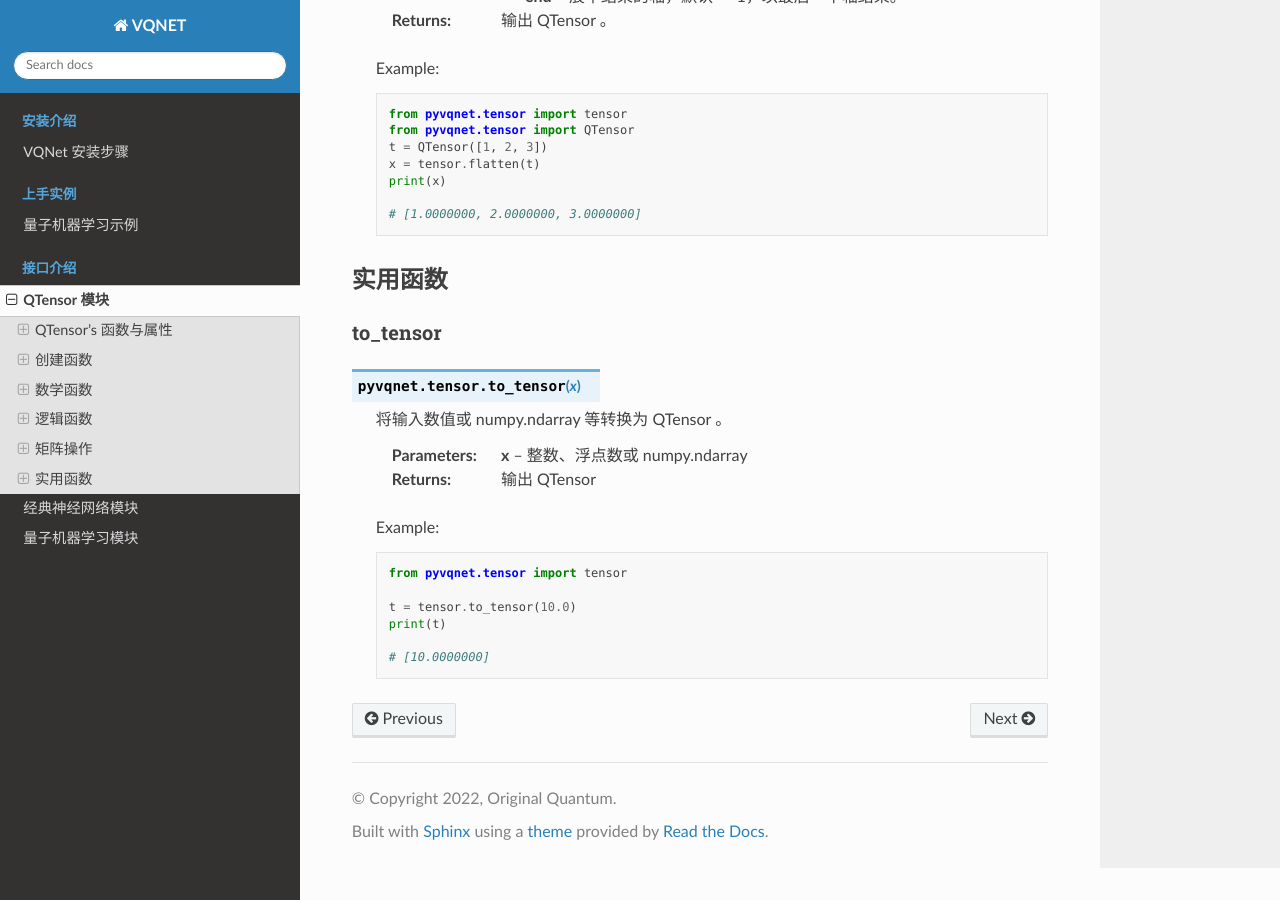
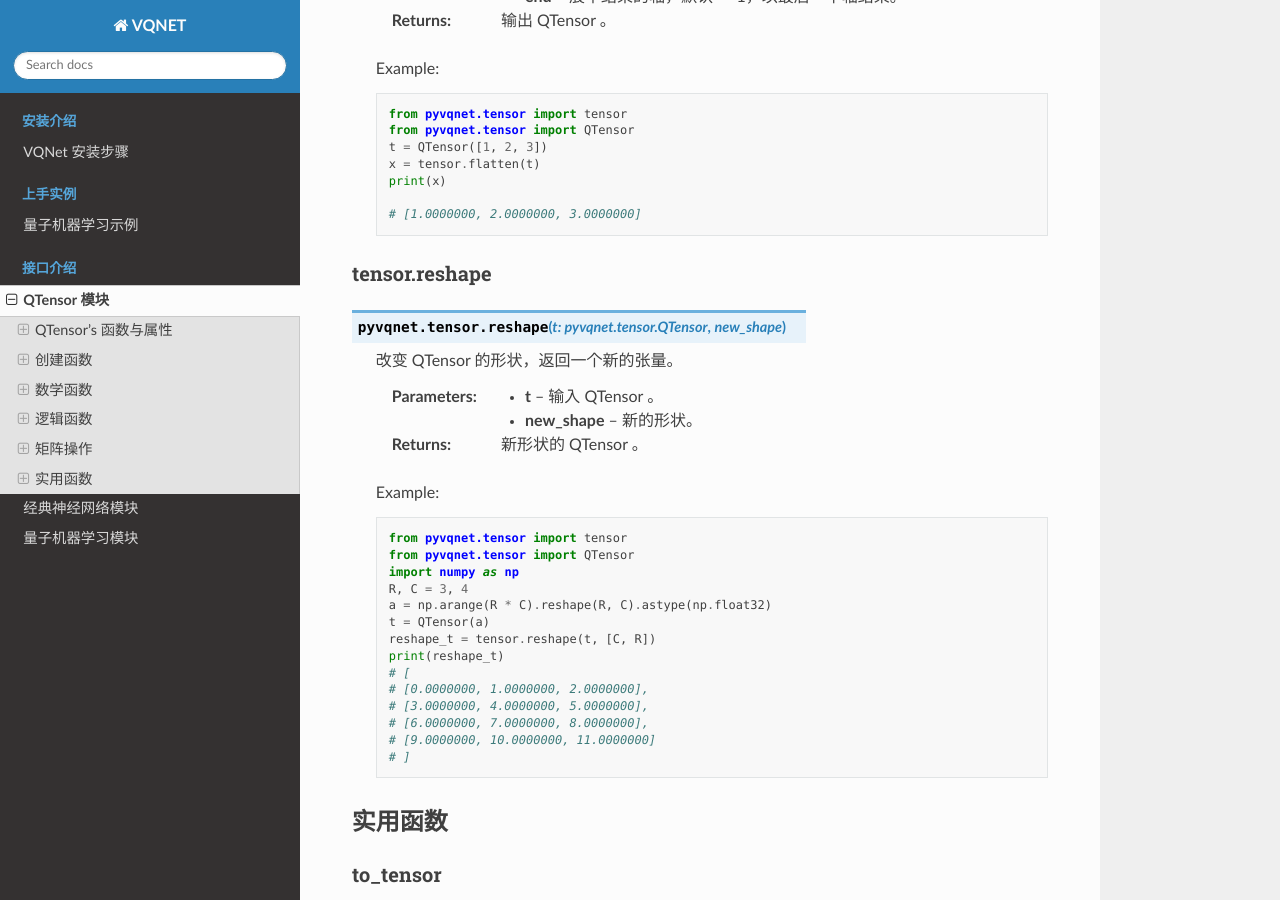
Before and after one commit to OriginQ/VQNET2.0-tutorial, a Sphinx documentation site: the page built from source/rst/QTensor.rst, in a window 1280 px wide and 900 px high, scrolled down 58653 px. Built offline with Sphinx 7.4.7 and the Read the Docs theme 2.0.0, drawn with Linux system fonts in a browser that asks for light colours.

Commit message:
[fix] add tensor.reshape.fix save_parameters bug in doc

```diff
--- a/source/rst/QTensor.rst
+++ b/source/rst/QTensor.rst
@@ -3104,6 +3104,35 @@
         # [1.0000000, 2.0000000, 3.0000000]
 
 
+tensor.reshape
+^^^^^^^^^^^^^^^^^^^^^^^^^^^^^
+
+.. py:function:: pyvqnet.tensor.reshape(t: pyvqnet.tensor.QTensor,new_shape)
+
+    改变 QTensor 的形状，返回一个新的张量。
+
+    :param t: 输入 QTensor 。
+    :param new_shape: 新的形状。
+
+    :return: 新形状的 QTensor 。
+
+    Example::
+
+        from pyvqnet.tensor import tensor
+        from pyvqnet.tensor import QTensor
+        import numpy as np
+        R, C = 3, 4
+        a = np.arange(R * C).reshape(R, C).astype(np.float32)
+        t = QTensor(a)
+        reshape_t = tensor.reshape(t, [C, R])
+        print(reshape_t)
+        # [
+        # [0.0000000, 1.0000000, 2.0000000],
+        # [3.0000000, 4.0000000, 5.0000000],
+        # [6.0000000, 7.0000000, 8.0000000],
+        # [9.0000000, 10.0000000, 11.0000000]
+        # ]
+
 实用函数
 -----------------------------
 
--- a/source/rst/nn.rst
+++ b/source/rst/nn.rst
@@ -190,7 +190,7 @@
 
         model = Net()
         model1 = Net()  # another Module object
-        pyvqnet.utils.save_parameters( model.state_dict(),"tmp.model")
+        pyvqnet.utils.storage.save_parameters( model.state_dict(),"tmp.model")
         model_para =  pyvqnet.utils.storage.load_parameters("tmp.model")
         model1.load_state_dict(model_para)
 
```
